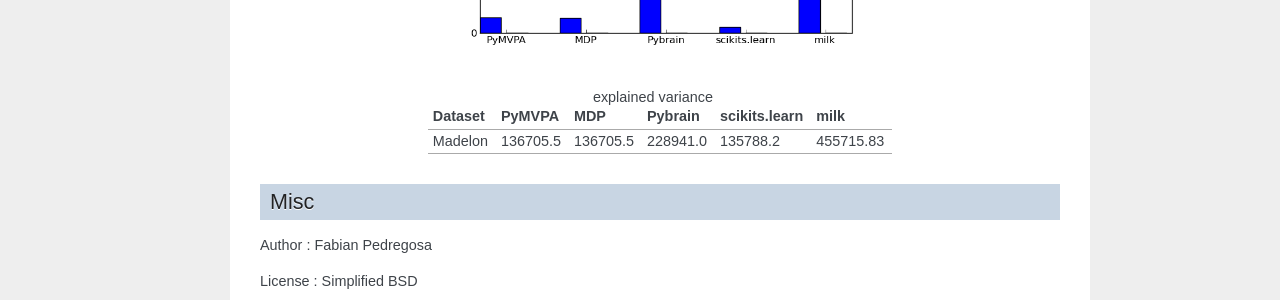
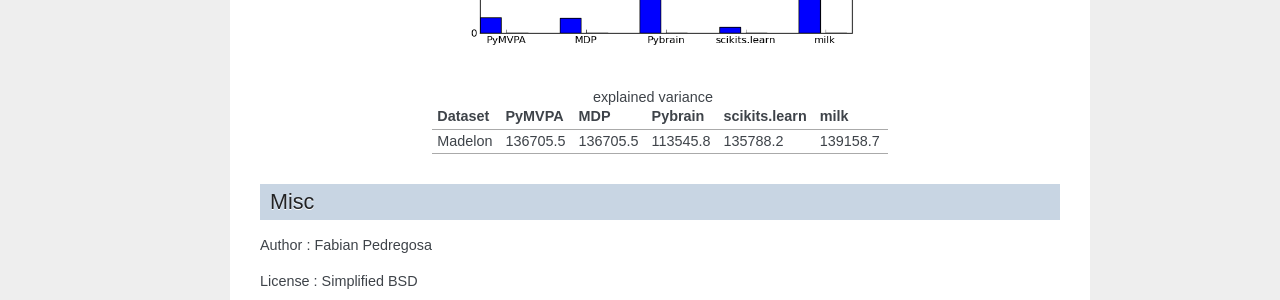
Before and after one commit to scikit-learn/ml-benchmarks, a Sphinx documentation site: the page built from doc/index.rst, in a window 1280 px wide and 900 px high, scrolled down 4627 px. Shown: the part 491-791 px from the top of the window. Built offline with Sphinx 7.4.7, drawn with Linux system fonts in a browser that asks for light colours; formulas are drawn with MathJax 3.

Commit message:
BUG: fix explained variance score in document

```diff
--- a/doc/index.rst
+++ b/doc/index.rst
@@ -262,7 +262,7 @@ memory requirements.
      ============    =========   ========   ========   =============   =========
           Dataset       PyMVPA        MDP    Pybrain   scikits.learn        milk
      ============    =========   ========   ========   =============   =========
-          Madelon     136705.5   136705.5   228941.0        135788.2   455715.83
+          Madelon     136705.5   136705.5   113545.8        135788.2    139158.7
      ============    =========   ========   ========   =============   =========
 
 
```
